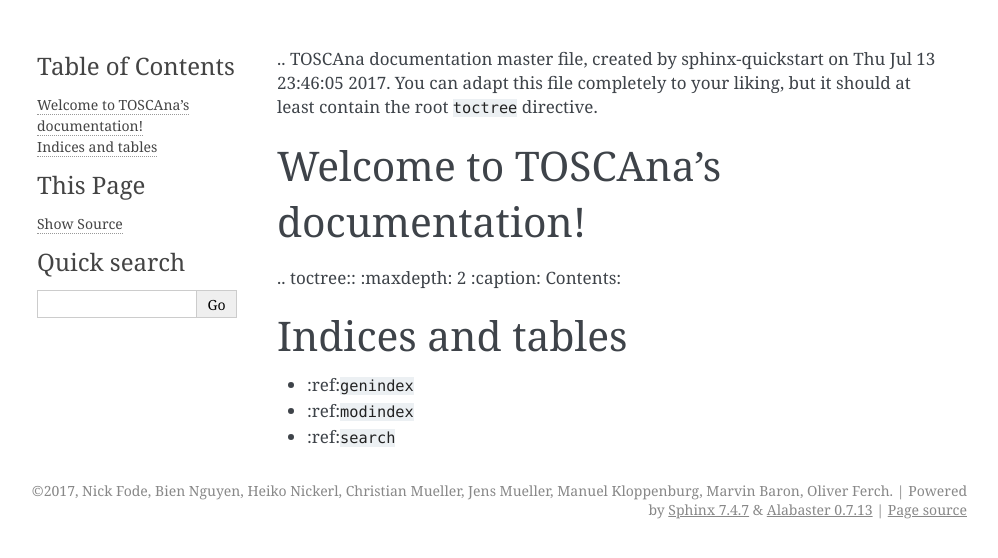
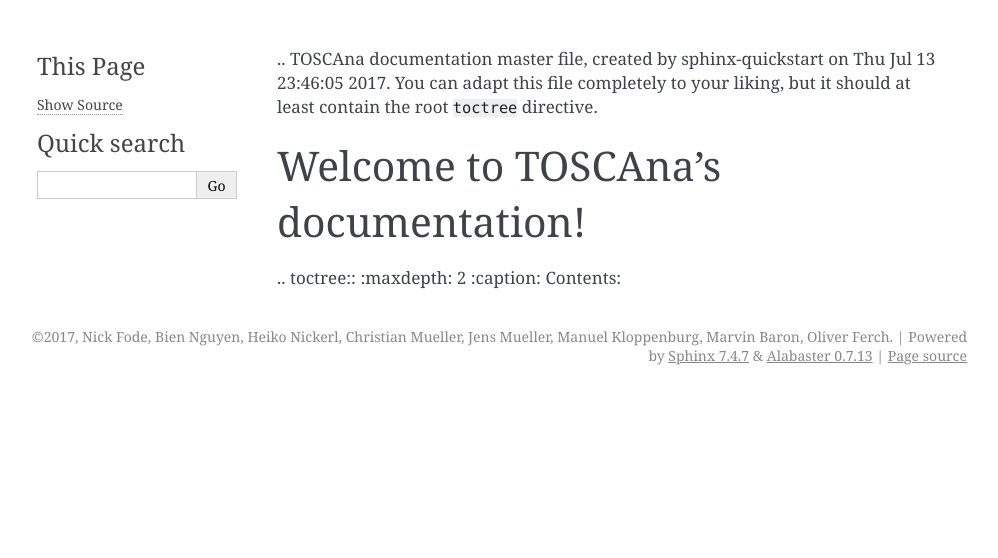
Before and after one commit to StuPro-TOSCAna/TOSCAna, a Sphinx documentation site: the page built from docs/index.md, in a window 1280 px wide. Shown: the top 558 px of the page, without its empty margins (143-1141 px from the left). Built offline with Sphinx 7.4.7, drawn with Linux system fonts in a browser that asks for light colours.

```diff
--- a/docs/conf.py
+++ b/docs/conf.py
@@ -31,11 +31,10 @@
 # Add any Sphinx extension module names here, as strings. They can be
 # extensions coming with Sphinx (named 'sphinx.ext.*') or your custom
 # ones.
-extensions = ['sphinx.ext.mathjax',
-    'sphinx.ext.githubpages']
+extensions = []
 
 # Add any paths that contain templates here, relative to this directory.
-templates_path = ['_templates']
+templates_path = ['.templates']
 
 # The suffix(es) of source filenames.
 # You can specify multiple suffix as a list of string:
@@ -49,7 +48,7 @@ master_doc = 'index'
 # General information about the project.
 project = 'TOSCAna'
 copyright = '2017, Nick Fode, Bien Nguyen, Heiko Nickerl, Christian Mueller, Jens Mueller, Manuel Kloppenburg, Marvin Baron, Oliver Ferch'
-author = 'Nick Fode\\, Bien Nguyen, Heiko Nickerl, Christian Mueller, Jens Mueller, Manuel Kloppenburg, Marvin Baron, Oliver Ferch'
+author = 'Nick Fode, Bien Nguyen, Heiko Nickerl, Christian Mueller, Jens Mueller, Manuel Kloppenburg, Marvin Baron, Oliver Ferch'
 
 # The version info for the project you're documenting, acts as replacement for
 # |version| and |release|, also used in various other places throughout the
@@ -130,13 +129,13 @@ latex_elements = {
 # Grouping the document tree into LaTeX files. List of tuples
 # (source start file, target name, title,
 #  author, documentclass [howto, manual, or own class]).
-first_page_authors = """ \hfill Nick Fode\\\
-                        \hfill Bien Nguyen\\\
-                        \hfill Heiko Nickerl\\\
-                        \hfill Christian Mueller\\\
-                        \hfill Jens Mueller\\\
-                        \hfill Manuel Kloppenburg\\\
-                        \hfill Marvin Baron\\\
+first_page_authors = """ \hfill Nick Fode\\\\
+                        \hfill Bien Nguyen\\\\
+                        \hfill Heiko Nickerl\\\\
+                        \hfill Christian Mueller\\\\
+                        \hfill Jens Mueller\\\\
+                        \hfill Manuel Kloppenburg\\\\
+                        \hfill Marvin Baron\\\\
                         \hfill Oliver Ferch """
 latex_documents = [
     (master_doc, 'TOSCAna.tex', 'TOSCAna Documentation',
--- a/docs/index.md
+++ b/docs/index.md
@@ -9,12 +9,3 @@ Welcome to TOSCAna's documentation!
 .. toctree::
    :maxdepth: 2
    :caption: Contents:
-
-
-
-Indices and tables
-==================
-
-* :ref:`genindex`
-* :ref:`modindex`
-* :ref:`search`
```
